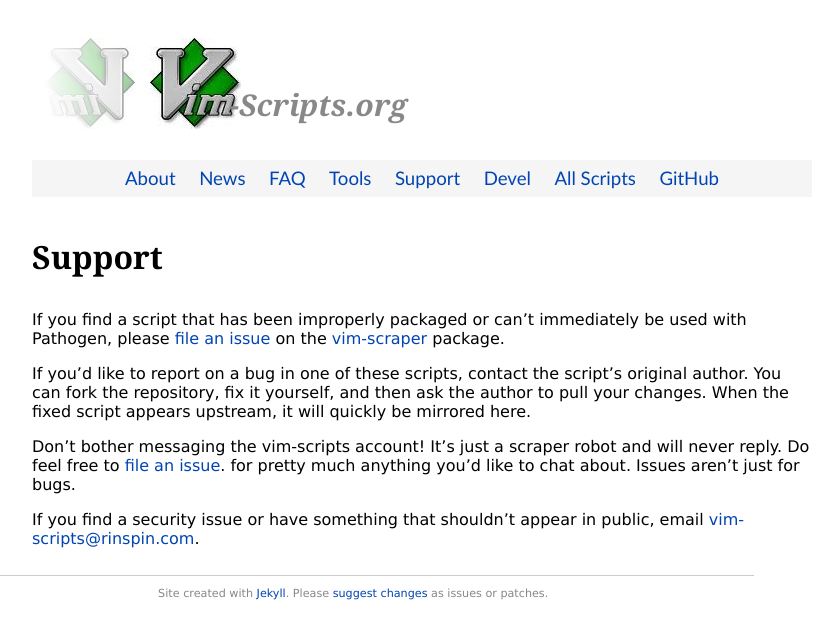
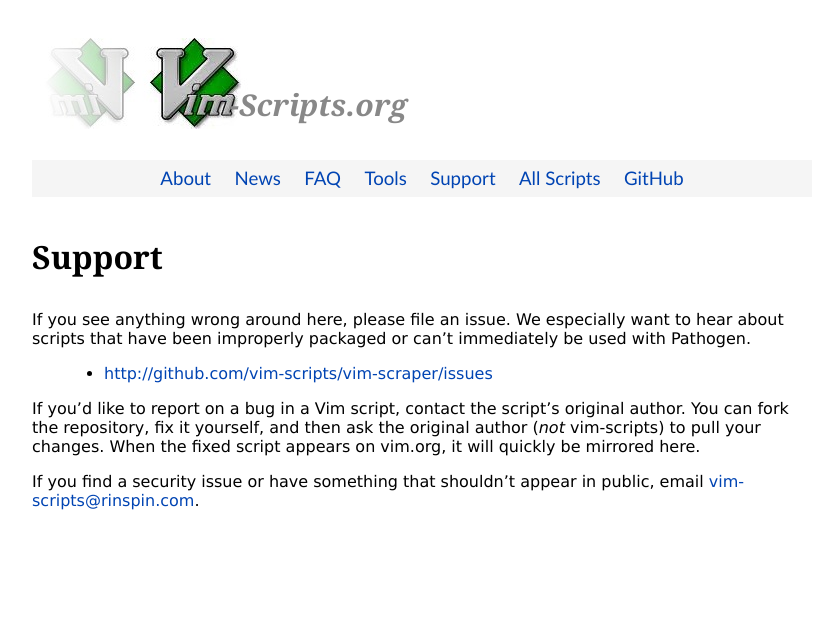
Before and after one commit to vim-scraper/vim-scraper.github.com, a Jekyll site: the page built from vim/support.markdown, in a window 1280 px wide. Shown: the top 639 px of the page, without its empty margins (218-1058 px from the left). Built offline with Jekyll 4.4.1, drawn with Linux system fonts in a browser that asks for light colours; Markdown is read by kramdown in place of the engine named in the settings.

Commit message:
Tighten up support stuff, get rid of the Devel tab.

```diff
--- a/_layouts/default.html
+++ b/_layouts/default.html
@@ -26,7 +26,6 @@
             <li><a href='/vim/faq.html'>FAQ</a></li>
             <li><a href='/vim/tools.html'>Tools</a></li>
             <li><a href='/vim/support.html'>Support</a></li>
-            <li><a href='/vim/development.html'>Devel</a></li>
             <li class="allscripts"><a href='/vim/scripts.html' >All Scripts</a></li>
             <li><a href='http://github.com/vim-scripts'>GitHub</a></li>
           </ol>
@@ -40,9 +39,11 @@
           {{ content }}
         </div>
       </div>
+      <!--
       <div id='footer' class="container_12">
         <p class="grid_10 prefix_1 suffix_1"> Site created with <a href="http://github.com/mojombo/jekyll/wiki">Jekyll</a>.  Please <a href="http://github.com/vim-scripts/vim-scripts.github.com">suggest changes</a> as issues or patches.
         </p>
       </div>
+      -->
   </body>
 </html>
--- a/index.markdown
+++ b/index.markdown
@@ -19,8 +19,8 @@
 
 **NOTE: we are in a beta period.**
 We expect that things will be stable from here on out but these repos
-are still too new to be sure.  Enjoy using them and report
-any problems you see on the [issue tracker](http://github.com/vim-scripts/vim-scraper/issues)!
+are still too new to be sure.  Enjoy using them and visit the
+[Support tab](/vim/support.html) if you see any problems.
 
 
 ## Usage
--- a/vim/support.markdown
+++ b/vim/support.markdown
@@ -3,20 +3,16 @@
 title: Support
 ---
 
-If you find a script that has been improperly packaged
-or can't immediately be used with Pathogen, please
-[file an issue](http://github.com/vim-scripts/vim-scraper/issues)
-on the [vim-scraper](http://github.com/vim-scripts/vim-scraper) package.
+If you see anything wrong around here, please file an issue.
+We especially want to hear about scripts that have been improperly packaged
+or can't immediately be used with Pathogen.
 
-If you'd like to report on a bug in one of these scripts,
-contact the script's original author.  You can fork the repository,
-fix it yourself, and then ask the author to pull your changes.  When the
-fixed script appears upstream, it will quickly be mirrored here.
+* <http://github.com/vim-scripts/vim-scraper/issues>
 
-Don't bother messaging the vim-scripts account!  It's just a scraper
-robot and will never reply.  Do feel free to
-[file an issue](http://github.com/vim-scripts/vim-scraper/issues).
-for pretty much anything you'd like to chat about.  Issues aren't just for bugs.
+If you'd like to report on a bug in a Vim script, contact the script's original
+author.  You can fork the repository, fix it yourself, and then ask the
+original author (_not_ vim-scripts) to pull your changes.  When the fixed
+script appears on vim.org, it will quickly be mirrored here.
 
 If you find a security issue or have something that shouldn't appear
 in public, email
--- a/vim/tools.markdown
+++ b/vim/tools.markdown
@@ -59,8 +59,6 @@
 # Contributions
 
 Suggestions for this list are warmly welcomed!
-[File an issue](http://github.com/vim-scripts/vim-scripts.github.com/issues)
-or email
-[brons_vimtools@rinspin.com](mailto:brons_vimtools@rinspin.com).
+See the [Support tab](/vim/support.html) for how to submit them.
 
 [Pathogen]:http://github.com/tpope/vim-pathogen
```
Also changed, not shown: vim/development.markdown (deleted, +0 -26 lines), vim/faq.markdown (+3 -15 lines).
